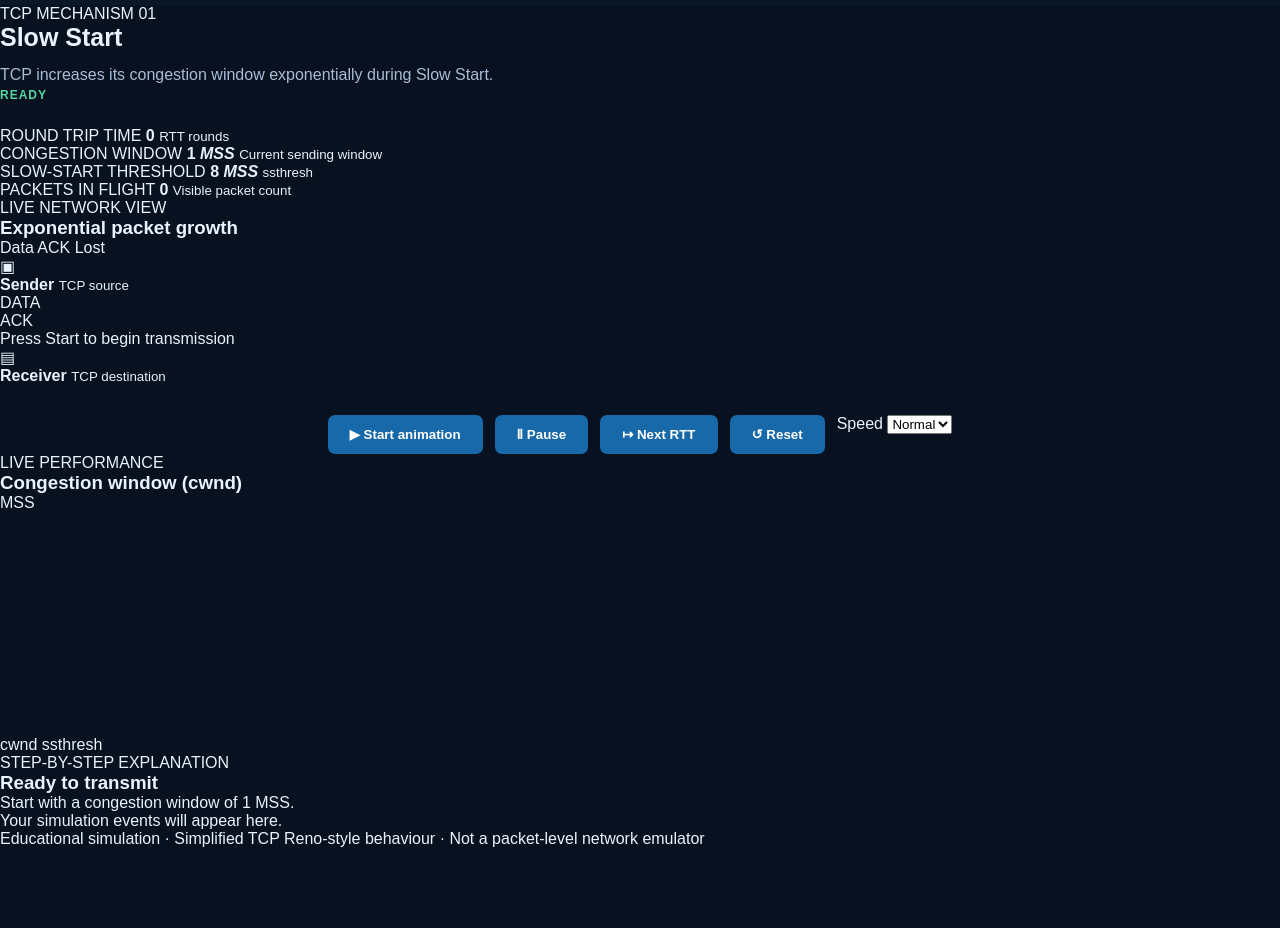
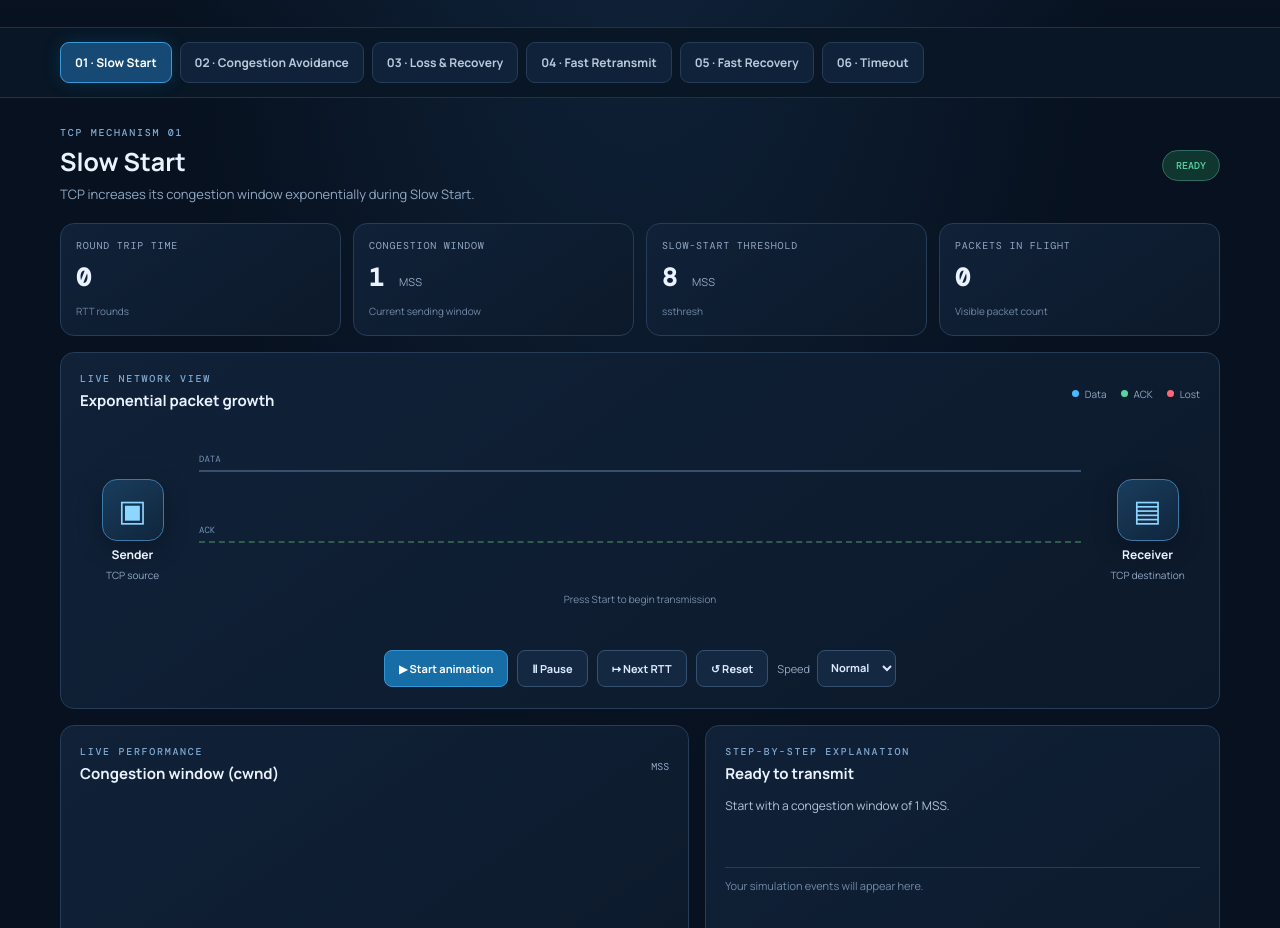
Before and after one commit to Pooja-Sada/TCP-Congestion-Control-Virtual-Lab, a plain HTML site: page tcp-animation.html in a window 1280 px wide. Shown: the part 149-1077 px from the top of the page. Before the commit the page ends 997 px from the top, so only its background shows below. Drawn offline with nearby package versions, Linux system fonts and the light colour scheme.

Commit message:
Update tcp-animation.css

```diff
--- a/tcp-animation.css
+++ b/tcp-animation.css
@@ -1,211 +1,551 @@
+
+@import url('https://fonts.googleapis.com/css2?family=DM+Mono:wght@400;500&family=Manrope:wght@400;500;600;700;800&display=swap');
+
+:root {
+  --bg: #07111f;
+  --panel: #0e1b2d;
+  --panel2: #12243a;
+  --line: #263c57;
+  --text: #eaf2ff;
+  --muted: #91a8c3;
+  --blue: #48baff;
+  --green: #55d6a1;
+  --orange: #ffbd59;
+  --red: #ff6878;
+}
 
 * {
-    margin: 0;
-    padding: 0;
   box-sizing: border-box;
 }
 
 body {
-    font-family: Arial, sans-serif;
-    background: #07111f;
-    color: #eaf2ff;
+  margin: 0;
+  background: radial-gradient(ellipse at top, #10233a 0%, var(--bg) 52%);
+  color: var(--text);
+  font-family: Manrope, Arial, sans-serif;
   min-height: 100vh;
 }
 
-.header {
+.hero {
   text-align: center;
-    padding: 35px 15px;
-    background: #0e1b2d;
-    border-bottom: 1px solid #263b56;
+  padding: 38px 18px 30px;
+  background: linear-gradient(180deg, #10223a88, transparent);
 }
 
-.header h1 {
-    font-size: 30px;
-    margin-bottom: 10px;
+.eyebrow {
+  font: 500 10px 'DM Mono', monospace;
+  letter-spacing: 1.7px;
+  color: #7fa8d1;
 }
 
-.header p {
-    color: #9db1ca;
+.hero h1 {
+  font-size: clamp(27px, 4vw, 42px);
+  margin: 10px 0 8px;
+  letter-spacing: -1.5px;
+}
+
+.hero p {
+  color: var(--muted);
+  margin: 0;
+  font-size: 14px;
 }
 
 .topic-tabs {
   display: flex;
-    justify-content: center;
-    flex-wrap: wrap;
-    gap: 10px;
-    padding: 20px;
-    background: #0a1728;
+  gap: 8px;
+  overflow-x: auto;
+  padding: 14px max(18px, calc((100% - 1160px) / 2));
+  background: #081625;
+  border-block: 1px solid #1e334b;
+  scrollbar-width: thin;
 }
 
 .tab {
-    padding: 12px 18px;
-    border: 1px solid #29415f;
-    border-radius: 8px;
-    background: #12233a;
-    color: #cbd9ec;
+  white-space: nowrap;
+  border: 1px solid var(--line);
+  background: #102239;
+  color: #b8c9dc;
+  border-radius: 9px;
+  padding: 11px 14px;
+  font: 700 12px Manrope;
   cursor: pointer;
-    font-weight: bold;
-    transition: 0.3s;
+  transition: .2s;
 }
 
 .tab:hover,
 .tab.active {
-    background: #1769aa;
-    border-color: #3b9bea;
+  background: #164a75;
+  border-color: #3999d8;
   color: white;
+  box-shadow: 0 0 18px #168bd533;
 }
 
-.main-content {
-    width: 90%;
-    max-width: 1100px;
-    margin: 35px auto;
+.layout {
+  max-width: 1160px;
+  width: calc(100% - 36px);
+  margin: 28px auto;
 }
 
 .intro {
-    margin-bottom: 25px;
+  display: flex;
+  align-items: center;
+  justify-content: space-between;
+  gap: 16px;
+  margin-bottom: 18px;
 }
 
 .intro h2 {
   font-size: 25px;
-    margin-bottom: 10px;
+  margin: 5px 0;
 }
 
 .intro p {
-    color: #a9bdd5;
+  margin: 0;
+  color: var(--muted);
+  font-size: 13px;
   line-height: 1.6;
 }
 
-.animation-panel,
-.info-panel {
-    background: #0e1b2d;
-    border: 1px solid #263b56;
-    border-radius: 14px;
-    padding: 25px;
-    margin-bottom: 22px;
+.phase-pill {
+  border: 1px solid #326b63;
+  background: #10372f;
+  color: var(--green);
+  border-radius: 30px;
+  padding: 8px 13px;
+  font: 500 10px 'DM Mono';
+  white-space: nowrap;
 }
 
-.panel-heading {
-    display: flex;
-    justify-content: space-between;
-    align-items: center;
-    gap: 10px;
-    margin-bottom: 35px;
+.metrics {
+  display: grid;
+  grid-template-columns: repeat(4, 1fr);
+  gap: 12px;
+  margin-bottom: 16px;
 }
 
-.panel-heading h3,
-.info-panel h3 {
-    font-size: 19px;
+.metric,
+.panel {
+  background: linear-gradient(145deg, #102138, #0c192a);
+  border: 1px solid var(--line);
+  border-radius: 14px;
 }
 
-#phase-status {
-    color: #55d6a1;
-    font-size: 12px;
-    font-weight: bold;
-    letter-spacing: 1px;
+.metric {
+  padding: 15px;
 }
 
-#animation-area {
-    min-height: 190px;
+.metric span {
+  display: block;
+  color: var(--muted);
+  font: 10px 'DM Mono';
+  letter-spacing: .8px;
+}
+
+.metric strong {
+  display: block;
+  font: 700 25px 'DM Mono';
+  margin: 9px 0 4px;
+}
+
+.metric strong i {
+  font: 11px Manrope;
+  color: var(--muted);
+}
+
+.metric small {
+  font-size: 10px;
+  color: #718aa7;
+}
+
+.panel {
+  padding: 19px;
+}
+
+.panel-head {
   display: flex;
   align-items: center;
   justify-content: space-between;
-    gap: 15px;
+  gap: 10px;
 }
 
-.network-node {
-    width: 110px;
-    min-width: 90px;
-    height: 110px;
-    border: 2px solid #398bd0;
-    border-radius: 14px;
-    background: #122b46;
-    display: flex;
-    flex-direction: column;
-    justify-content: center;
-    align-items: center;
-    gap: 10px;
-    position: relative;
-    z-index: 2;
+.panel-head h3,
+.explanation-panel h3 {
+  font-size: 15px;
+  margin: 5px 0;
 }
 
-.network-node span {
-    font-size: 30px;
+.legend {
+  font-size: 10px;
+  color: var(--muted);
+  display: flex;
+  align-items: center;
+  gap: 6px;
 }
 
-.network-path {
-    height: 4px;
-    background: #36516f;
-    flex: 1;
-    position: relative;
+.dot {
+  width: 7px;
+  height: 7px;
+  border-radius: 50%;
+  display: inline-block;
+  margin-left: 8px;
 }
 
-.packet-track {
-    position: absolute;
-    inset: 0;
+.data-dot {
+  background: var(--blue);
+}
+
+.ack-dot {
+  background: var(--green);
+}
+
+.lost-dot {
+  background: var(--red);
+}
+
+.network {
+  display: grid;
+  grid-template-columns: 105px 1fr 105px;
+  gap: 14px;
+  align-items: center;
+  min-height: 205px;
+  margin: 12px 0 4px;
+}
+
+.endpoint {
+  display: flex;
+  align-items: center;
+  flex-direction: column;
+  gap: 5px;
+  z-index: 1;
+}
+
+.device {
+  width: 62px;
+  height: 62px;
+  border: 1px solid #3c78a8;
+  background: linear-gradient(145deg, #193d5d, #10253c);
+  border-radius: 15px;
+  display: grid;
+  place-items: center;
+  font-size: 30px;
+  color: #8dd6ff;
+  box-shadow: 0 8px 25px #0004;
+}
+
+.endpoint strong {
+  font-size: 12px;
+}
+
+.endpoint small {
+  font-size: 10px;
+  color: var(--muted);
+}
+
+.channel {
+  position: relative;
+  min-width: 0;
+}
+
+.lane-label {
+  font: 9px 'DM Mono';
+  color: #7293b4;
+  margin: 0 0 5px;
+}
+
+.lane {
+  height: 43px;
+  border-top: 2px solid #36516d;
+  position: relative;
+  overflow: visible;
+}
+
+.ack-label {
+  margin-top: 11px;
+}
+
+.ack-lane {
+  border-top: 2px dashed #315b4e;
+}
+
+.network-note {
+  text-align: center;
+  color: #7890aa;
+  font-size: 10px;
+  margin-top: 8px;
+  min-height: 15px;
 }
 
 .packet {
+  position: absolute;
+  top: -9px;
   width: 17px;
   height: 17px;
   border-radius: 4px;
-    background: #42c8ff;
-    position: absolute;
-    top: 50%;
+  background: var(--blue);
+  box-shadow: 0 0 13px #48baff88;
+  animation: packetMove 1.35s linear forwards;
+  z-index: 3;
+}
+
+.packet.ack {
+  top: -8px;
+  width: 13px;
+  height: 13px;
+  border-radius: 50%;
+  background: var(--green);
+  box-shadow: 0 0 12px #55d6a188;
+  animation: ackMove 1.35s linear forwards;
+}
+
+.packet.lost {
+  background: var(--red);
+  box-shadow: 0 0 14px #ff687888;
+  animation: packetLost 1.2s ease-in forwards;
+}
+
+.packet.retransmit {
+  background: var(--orange);
+  box-shadow: 0 0 14px #ffbd5988;
+}
+
+@keyframes packetMove {
+  from {
     left: 0;
-    transform: translateY(-50%);
-    box-shadow: 0 0 12px #42c8ff;
+    opacity: 0;
+  }
+  8% {
+    opacity: 1;
+  }
+  to {
+    left: calc(100% - 17px);
+    opacity: 1;
+  }
+}
+
+@keyframes ackMove {
+  from {
+    left: calc(100% - 13px);
+    opacity: 0;
+  }
+  8% {
+    opacity: 1;
+  }
+  to {
+    left: 0;
+    opacity: 1;
+  }
+}
+
+@keyframes packetLost {
+  0% {
+    left: 0;
+    opacity: 1;
+  }
+  55% {
+    left: 52%;
+    opacity: 1;
+  }
+  100% {
+    left: 62%;
+    top: 32px;
+    opacity: 0;
+    transform: rotate(80deg);
+  }
 }
 
 .controls {
   display: flex;
+  align-items: center;
   justify-content: center;
+  gap: 9px;
   flex-wrap: wrap;
-    gap: 12px;
-    margin-top: 30px;
+  margin: 17px 0 2px;
 }
 
-.controls button {
-    padding: 12px 22px;
-    border: none;
-    border-radius: 7px;
-    background: #1769aa;
-    color: white;
-    font-weight: bold;
+.controls button,
+.speed-control select {
+  border: 1px solid #35516f;
+  background: #142941;
+  color: #dceaff;
+  padding: 10px 14px;
+  border-radius: 8px;
+  font: 700 11px Manrope;
   cursor: pointer;
 }
 
 .controls button:hover {
-    background: #258bd8;
+  background: #1c3b5d;
 }
 
-.info-panel p {
-    color: #a9bdd5;
-    line-height: 1.7;
+.controls button.primary {
+  background: #176da5;
+  border-color: #3196d5;
+  color: white;
+}
+
+.speed-control {
+  font-size: 11px;
+  color: var(--muted);
+  display: flex;
+  align-items: center;
+  gap: 7px;
+}
+
+.speed-control select {
+  padding: 9px;
+}
+
+.lower-grid {
+  display: grid;
+  grid-template-columns: 1.1fr .9fr;
+  gap: 16px;
+  margin-top: 16px;
+}
+
+.unit {
+  font: 10px 'DM Mono';
+  color: var(--muted);
+}
+
+#cwnd-chart {
+  width: 100%;
+  height: 220px;
+  display: block;
   margin-top: 12px;
 }
 
-@media (max-width: 600px) {
-    .main-content {
-        width: 94%;
+.graph-caption {
+  display: flex;
+  gap: 18px;
+  color: var(--muted);
+  font-size: 10px;
 }
 
-    .animation-panel,
-    .info-panel {
-        padding: 17px;
+.line-key {
+  display: inline-block;
+  width: 16px;
+  border-top: 2px solid var(--blue);
+  vertical-align: middle;
+  margin-right: 5px;
 }
 
-    .network-node {
-        width: 80px;
-        min-width: 75px;
-        height: 90px;
-        font-size: 12px;
+.threshold-key {
+  border-color: var(--orange);
+  border-top-style: dashed;
 }
 
-    .network-node span {
+.explanation-panel p {
+  font-size: 12px;
+  color: #b3c4d8;
+  line-height: 1.7;
+  min-height: 58px;
+}
+
+.event-log {
+  border-top: 1px solid var(--line);
+  margin-top: 13px;
+  padding-top: 10px;
+  max-height: 150px;
+  overflow: auto;
+}
+
+.log-entry {
+  font: 10px/1.6 'DM Mono';
+  color: #9eb4cb;
+  padding: 5px 0;
+  border-bottom: 1px solid #1c3046;
+}
+
+.log-entry b {
+  color: var(--green);
+  font-weight: 500;
+}
+
+.log-empty {
+  font-size: 11px;
+  color: #718aa7;
+}
+
+footer {
+  text-align: center;
+  color: #607995;
+  font-size: 10px;
+  padding: 22px 0 8px;
+}
+
+@media(max-width:760px) {
+  .metrics {
+    grid-template-columns: repeat(2, 1fr);
+  }
+
+  .lower-grid {
+    grid-template-columns: 1fr;
+  }
+
+  .network {
+    grid-template-columns: 72px 1fr 72px;
+    gap: 8px;
+  }
+
+  .device {
+    width: 52px;
+    height: 52px;
+  }
+
+  .endpoint strong {
+    font-size: 10px;
+  }
+
+  .endpoint small {
+    font-size: 9px;
+  }
+
+  .panel {
+    padding: 15px;
+  }
+
+  .intro {
+    align-items: flex-start;
+  }
+
+  .phase-pill {
+    font-size: 9px;
+  }
+}
+
+@media(max-width:430px) {
+  .layout {
+    width: calc(100% - 22px);
+  }
+
+  .network {
+    grid-template-columns: 58px 1fr 58px;
+    gap: 6px;
+  }
+
+  .device {
+    width: 45px;
+    height: 45px;
     font-size: 24px;
   }
 
-    .header h1 {
-        font-size: 23px;
+  .legend {
+    font-size: 0;
+  }
+
+  .legend .dot {
+    margin-left: 5px;
+  }
+
+  .metric {
+    padding: 12px;
+  }
+
+  .metric strong {
+    font-size: 21px;
+  }
+
+  .controls button {
+    padding: 9px 11px;
   }
 }
```
Lines whose indentation alone changed are shown as unchanged.
